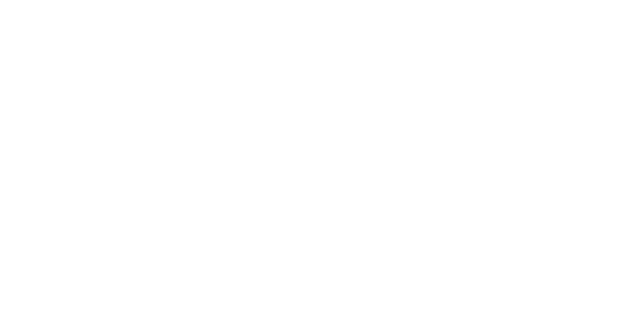
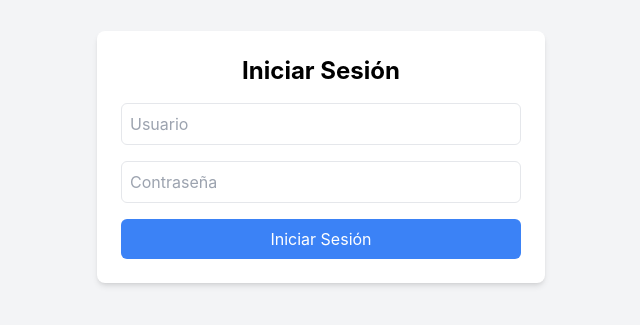
Before and after one commit to angelHerreraP/github_bonito, a React (Create React App) app in the folder chat-gpt-analyzer/: page /login in a window 1280 px wide. Before the commit this address had no page. Shown: the part 243-568 px from the top of the page, without its empty margins (319-959 px from the left). Built offline with nearby package versions, Linux system fonts and the light colour scheme.

Commit message:
se anade la pestana de login

```diff
--- a/chat-gpt-analyzer/package.json
+++ b/chat-gpt-analyzer/package.json
@@ -10,6 +10,7 @@
     "class-variance-authority": "^0.7.1",
     "clsx": "^2.1.1",
     "cra-template": "1.2.0",
+    "jwt-decode": "^4.0.0",
     "lucide-react": "^0.468.0",
     "react": "^19.0.0",
     "react-dom": "^19.0.0",
@@ -18,7 +19,6 @@
     "tailwind-merge": "^2.5.5",
     "web-vitals": "^4.2.4"
   },
-
   "scripts": {
     "start": "react-scripts start",
     "build": "react-scripts build",
@@ -51,6 +51,5 @@
     "babel-loader": "^9.2.1",
     "postcss": "^8.4.49",
     "tailwindcss": "^3.4.16"
-    }
-
+  }
 }
--- a/chat-gpt-analyzer/src/App.js
+++ b/chat-gpt-analyzer/src/App.js
@@ -1,15 +1,41 @@
-import { BrowserRouter as Router, Routes, Route } from 'react-router-dom';
-import PDFUploadPage from './components/PDFUploadPage';
-import ChatPage from './pages/ChatPage';  // Verifica que esta ruta sea correcta
+import { BrowserRouter as Router, Routes, Route, Navigate } from "react-router-dom";
+import PDFUploadPage from "./components/PDFUploadPage";
+import ChatPage from "./pages/ChatPage";
+import LoginPage from "./pages/LoginPage";
+import { AuthProvider, AuthContext } from "./context/AuthContext";
+import { useContext } from "react";
+
+const PrivateRoute = ({ children }) => {
+  const { token } = useContext(AuthContext);
+  return token ? children : <Navigate to="/login" />;
+};
 
 function App() {
   return (
-    <Router>
-      <Routes>
-        <Route path="/" element={<PDFUploadPage />} />
-        <Route path="/chat" element={<ChatPage />} />
-      </Routes>
-    </Router>
+    <AuthProvider>
+      <Router>
+        <Routes>
+          <Route path="/login" element={<LoginPage />} />
+          <Route
+            path="/upload"
+            element={
+              <PrivateRoute>
+                <ChatPage />
+              </PrivateRoute>
+            }
+          />
+          <Route
+            path="/"
+            element={
+              <PrivateRoute>
+                <PDFUploadPage />
+              </PrivateRoute>
+            }
+          />
+          <Route path="*" element={<Navigate to="/" />} />
+        </Routes>
+      </Router>
+    </AuthProvider>
   );
 }
 
--- a/chat-gpt-analyzer/src/components/ChatbotInterface.js
+++ b/chat-gpt-analyzer/src/components/ChatbotInterface.js
@@ -1,5 +1,5 @@
 import React, { useState, useRef, useEffect } from 'react';
-import { Send, FileText, RefreshCw, User, Bot } from 'lucide-react';
+import { Send, RefreshCw, User, Bot } from 'lucide-react';
 import { Button } from './ui/Button';
 import Input from './ui/Input';
 
@@ -23,6 +23,7 @@
     scrollToBottom();
   }, [messages]);
 
+  // 🚀 🔹 ¡Aquí definimos la función correctamente!
   const handleSendMessage = async () => {
     if (!inputMessage.trim()) return;
 
@@ -37,7 +38,6 @@
     setIsLoading(true);
 
     try {
-      // Construir la URL con los parámetros de consulta
       const queryParams = new URLSearchParams({
         question: inputMessage,
         target_language: 'es',
@@ -45,7 +45,7 @@
       });
 
       const response = await fetch(`http://108.163.157.73:8000/query/?${queryParams.toString()}`, {
-        method: 'POST', // El método es POST, pero los datos van en la URL
+        method: 'POST',
       });
 
       if (!response.ok) {
@@ -67,7 +67,7 @@
       const errorMessage = {
         id: Date.now() + 2,
         type: 'system',
-        content: 'Ups... Hubo un problema al comunicarte con el servidor. Intenta de nuevo más tarde.'
+        content: 'Hubo un problema con el servidor. Inténtalo de nuevo.',
       };
       setMessages((prevMessages) => [...prevMessages, errorMessage]);
     } finally {
@@ -75,20 +75,8 @@
     }
   };
 
-  const MessageIcon = ({ type }) => {
-    switch (type) {
-      case 'user':
-        return <User className="w-6 h-6 text-blue-500" />;
-      case 'ai':
-        return <Bot className="w-6 h-6 text-green-500" />;
-      default:
-        return <FileText className="w-6 h-6 text-gray-500" />;
-    }
-  };
-
   return (
     <div className="w-screen h-screen bg-gradient-to-br from-blue-50 to-purple-100 flex flex-col">
-      {/* Header */}
       <div className="p-4 border-b border-gray-200 flex items-center justify-between">
         <div className="flex items-center space-x-3">
           <Bot className="w-10 h-10 text-blue-600" />
@@ -99,29 +87,12 @@
         </Button>
       </div>
 
-      {/* Messages Container */}
       <div className="flex-1 overflow-y-auto p-4 space-y-4">
         {messages.map((msg) => (
-          <div
-            key={msg.id}
-            className={`flex items-start space-x-3 ${
-              msg.type === 'user' ? 'justify-end' : 'justify-start'
-            }`}
-          >
-            {msg.type !== 'user' && <MessageIcon type={msg.type} />}
-            <div
-              className={`
-                p-3 rounded-xl max-w-[80%]
-                ${msg.type === 'user'
-                  ? 'bg-blue-500 text-white'
-                  : msg.type === 'ai'
-                  ? 'bg-green-50 text-gray-800 border border-green-100'
-                  : 'bg-gray-100 text-gray-700'}
-              `}
-            >
+          <div key={msg.id} className={`flex items-start space-x-3 ${msg.type === 'user' ? 'justify-end' : 'justify-start'}`}>
+            <div className={`p-3 rounded-xl max-w-[80%] ${msg.type === 'user' ? 'bg-blue-500 text-white' : 'bg-gray-100 text-gray-700'}`}>
               {msg.content}
             </div>
-            {msg.type === 'user' && <MessageIcon type={msg.type} />}
           </div>
         ))}
         <div ref={messagesEndRef} />
@@ -136,11 +107,7 @@
           onKeyPress={(e) => e.key === 'Enter' && handleSendMessage()}
           className="flex-1"
         />
-        <Button
-          onClick={handleSendMessage}
-          disabled={isLoading}
-          className="bg-blue-600 hover:bg-blue-700"
-        >
+        <Button onClick={handleSendMessage} disabled={isLoading} className="bg-blue-600 hover:bg-blue-700">
           {isLoading ? <RefreshCw className="animate-spin" /> : <Send />}
         </Button>
       </div>
--- /dev/null
+++ b/chat-gpt-analyzer/src/context/AuthContext.js
@@ -0,0 +1,36 @@
+import { createContext, useState, useEffect } from "react";
+
+const AuthContext = createContext();
+
+export const AuthProvider = ({ children }) => {
+  const [token, setToken] = useState(localStorage.getItem("token") || null);
+
+  useEffect(() => {
+    if (!token) {
+      localStorage.removeItem("token");
+    }
+  }, [token]);
+
+  const login = (username, password) => {
+    if (username === "admin" && password === "1234") {
+      const fakeToken = "fake-jwt-token";
+      localStorage.setItem("token", fakeToken);
+      setToken(fakeToken);
+      return true;
+    }
+    return false;
+  };
+
+  const logout = () => {
+    localStorage.removeItem("token");
+    setToken(null);
+  };
+
+  return (
+    <AuthContext.Provider value={{ token, login, logout }}>
+      {children}
+    </AuthContext.Provider>
+  );
+};
+
+export { AuthContext };
--- a/chat-gpt-analyzer/src/index.js
+++ b/chat-gpt-analyzer/src/index.js
@@ -3,6 +3,8 @@
 import './index.css';
 import App from './App';
 import reportWebVitals from './reportWebVitals';
+import { AuthProvider } from "./context/AuthContext";
+
 
 const root = ReactDOM.createRoot(document.getElementById('root'));
 root.render(
--- /dev/null
+++ b/chat-gpt-analyzer/src/pages/LoginPage.js
@@ -0,0 +1,48 @@
+import React, { useState, useContext } from "react";
+import { useNavigate } from "react-router-dom";
+import { AuthContext } from "../context/AuthContext";
+
+const LoginPage = () => {
+  const { login } = useContext(AuthContext);
+  const [username, setUsername] = useState("");
+  const [password, setPassword] = useState("");
+  const navigate = useNavigate();
+
+  const handleLogin = (e) => {
+    e.preventDefault();
+    if (login(username, password)) {
+      navigate("/chat");
+    } else {
+      alert("Usuario o contraseña incorrectos");
+    }
+  };
+
+  return (
+    <div className="flex h-screen items-center justify-center bg-gray-100">
+      <div className="w-full max-w-md bg-white p-6 rounded-lg shadow-md">
+        <h2 className="text-2xl font-bold mb-4 text-center">Iniciar Sesión</h2>
+        <form onSubmit={handleLogin} className="space-y-4">
+          <input
+            type="text"
+            placeholder="Usuario"
+            value={username}
+            onChange={(e) => setUsername(e.target.value)}
+            className="w-full p-2 border rounded-md"
+          />
+          <input
+            type="password"
+            placeholder="Contraseña"
+            value={password}
+            onChange={(e) => setPassword(e.target.value)}
+            className="w-full p-2 border rounded-md"
+          />
+          <button type="submit" className="w-full bg-blue-500 text-white p-2 rounded-md hover:bg-blue-600">
+            Iniciar Sesión
+          </button>
+        </form>
+      </div>
+    </div>
+  );
+};
+
+export default LoginPage;
```
Also changed, not shown: 2 other files (tests, documents, lock files or other folders).
